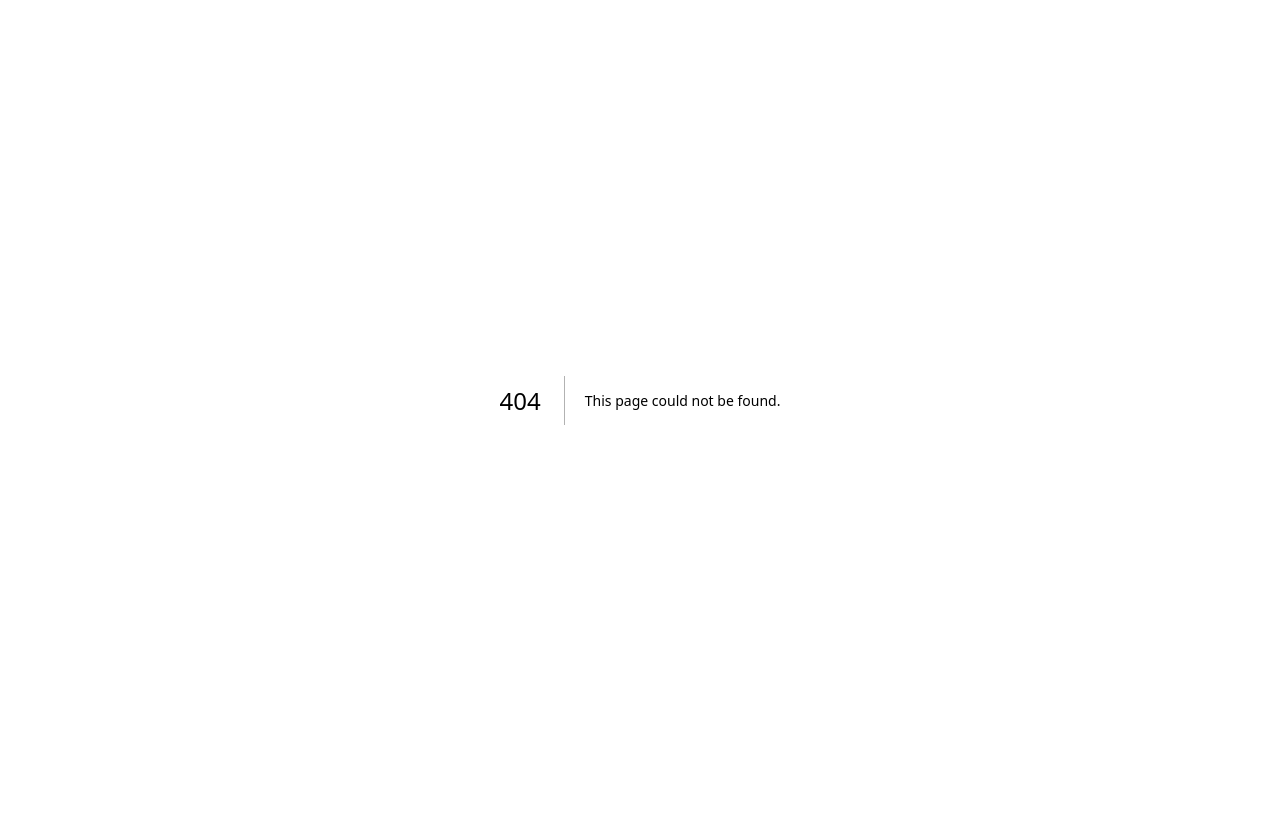
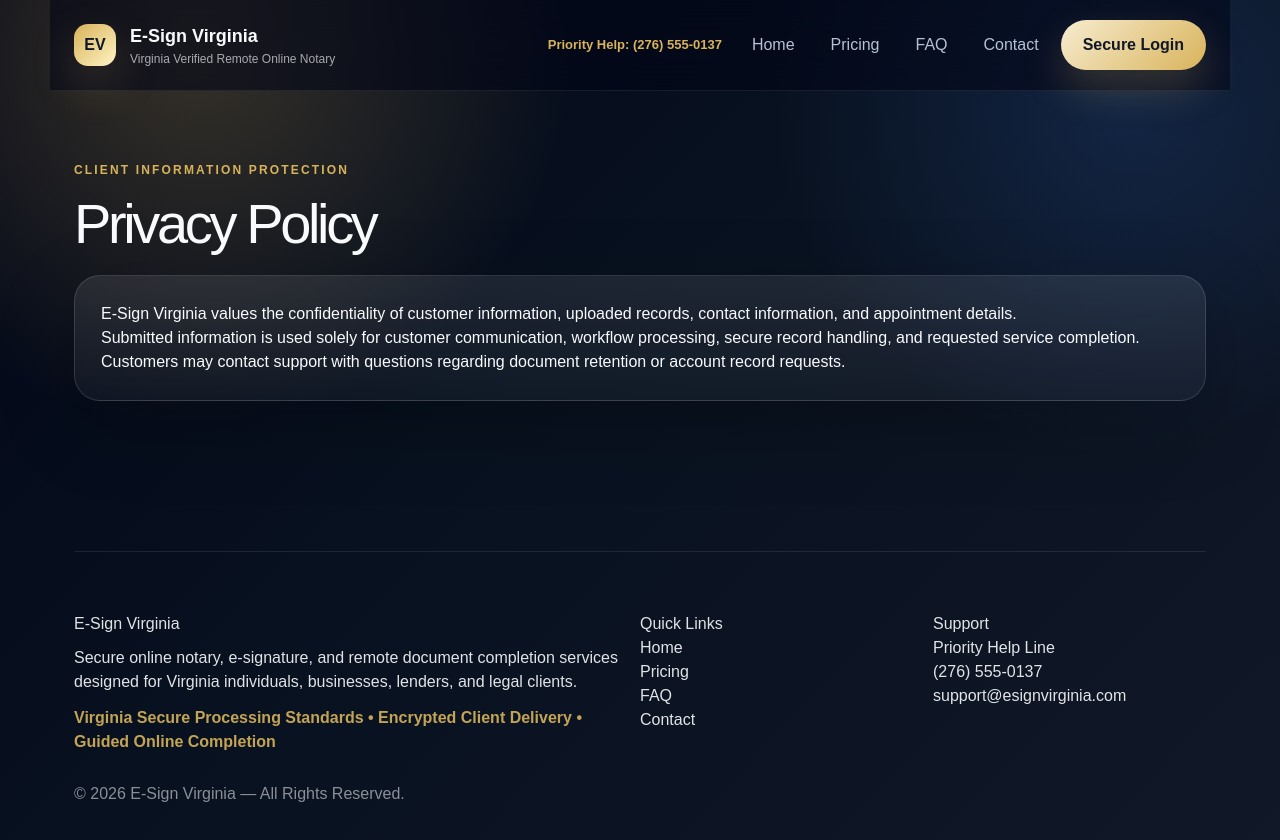
Before and after one commit to rawillia9801/esign, a Next.js app: page /privacy in a window 1280 px wide. Before the commit this address had no page. Shown: the top 840 px of the page. Before the commit the page ends 800 px from the top, so only its background shows below. Built offline with nearby package versions, Linux system fonts and the light colour scheme.

Commit message:
Add privacy policy page

```diff
--- /dev/null
+++ b/app/privacy/page.tsx
@@ -0,0 +1,20 @@
+import Header from '../../components/Header'
+import Footer from '../../components/Footer'
+
+export default function PrivacyPage(){
+ return (
+  <main className="container">
+   <Header />
+   <section style={{padding:'70px 0'}}>
+    <div className="eyebrow">Client Information Protection</div>
+    <h1 className="hero-title" style={{fontSize:'56px'}}>Privacy Policy</h1>
+    <div className="card" style={{marginTop:'24px'}}>
+      <p>E-Sign Virginia values the confidentiality of customer information, uploaded records, contact information, and appointment details.</p>
+      <p>Submitted information is used solely for customer communication, workflow processing, secure record handling, and requested service completion.</p>
+      <p>Customers may contact support with questions regarding document retention or account record requests.</p>
+    </div>
+   </section>
+   <Footer />
+  </main>
+ )
+}
```
